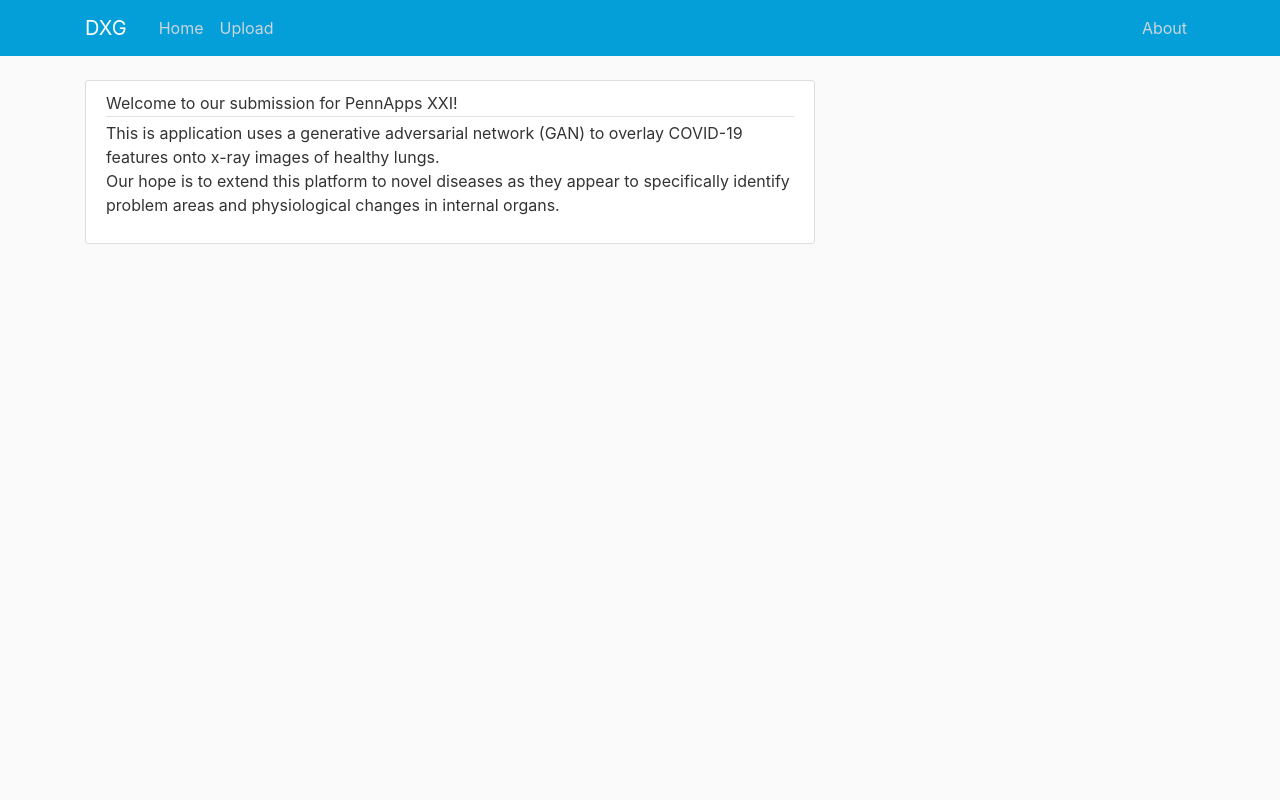
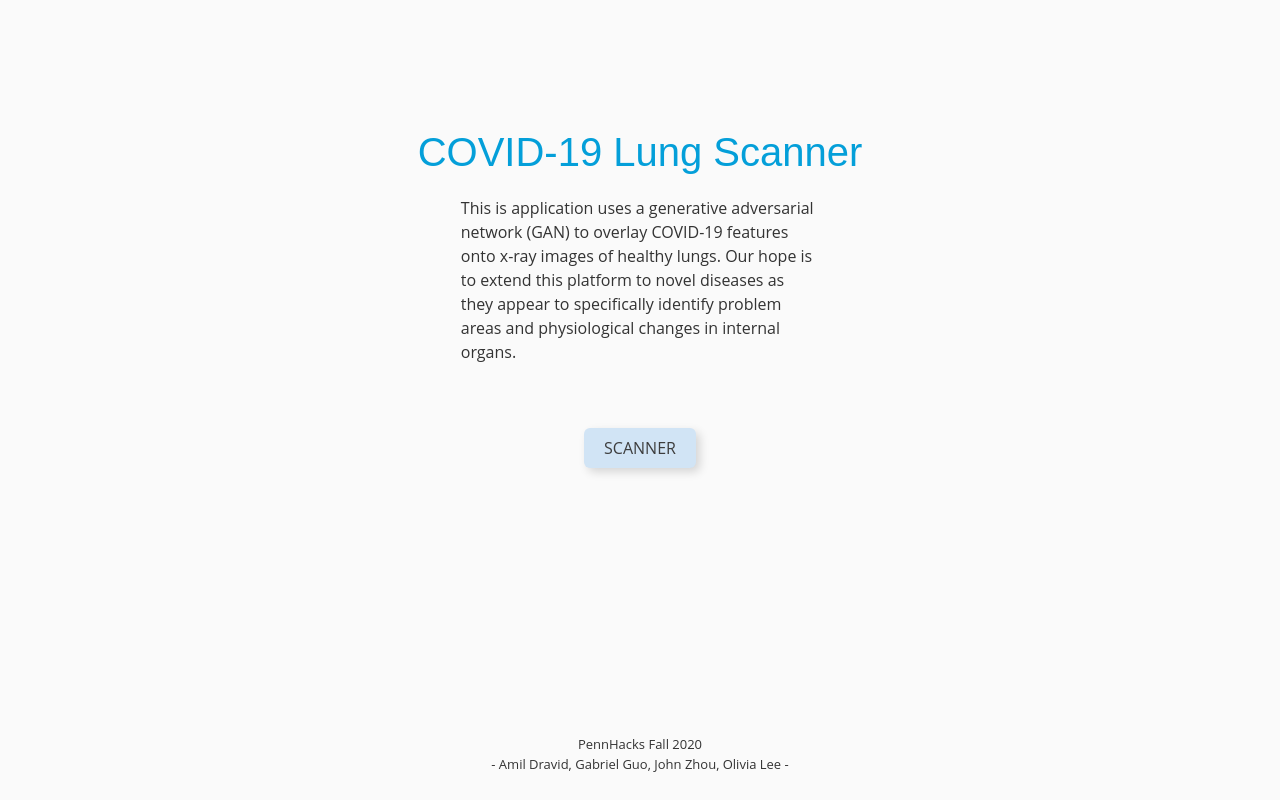
Before and after one commit to avdravid/COVIDify, a Flask app: page / in a window 1280 px wide. Run offline with Flask 2, Linux system fonts and the light colour scheme; some libraries are stand-ins or nearby versions.

Commit message:
initial front end redesign + addition of info, results, and loading pages

```diff
--- a/app.py
+++ b/app.py
@@ -25,7 +25,7 @@ def allowed_file(filename):
 
 @app.route('/favicon.ico')
 def favicon():
-    return send_from_directory(path.join(app.root_path, 'static'), 'favicon.ico', mimetype='image/vnd.microsoft.icon')
+    return send_from_directory(path.join(app.root_path, 'static'), 'virus.png')
 
 # render home landing page
 @app.route("/")
@@ -35,6 +35,10 @@ def home():
 @app.route("/about")
 def about():
     return render_template("about.html")
+
+@app.route("/info")
+def info():
+    return render_template("info.html")
 
 # path for upload page to upload file and enter gpg decryption key
 @app.route("/upload", methods=['GET', 'POST'])
@@ -66,6 +70,14 @@ def upload():
 
     return render_template('upload.html', form=form)
 
+@app.route("/loading")
+def loading():
+    return render_template("loading.html")
+
+@app.route("/results")
+def results():
+    return render_template("results.html")
+
 # only true if you run script directly, if imported will be false
 if __name__ == '__main__':
     logging.basicConfig(filename='app.log', format='%(asctime)s %(levelname)-8s %(message)s',
--- a/static/main.css
+++ b/static/main.css
@@ -2,10 +2,13 @@ body {
   background: #fafafa;
   color: #333333;
   margin-top: 5rem;
+  font-family: 'Open Sans', sans-serif;
 }
 
 h1 {
   color: #049fd9;
+  margin-bottom: 0.5em;
+  font-family: 'Montserrat', sans-serif;
 }
 
 h2,
@@ -14,6 +17,11 @@ h4,
 h5,
 h6 {
   color: #049fd9;
+}
+
+h2 {
+  font-size: 1.25rem;
+  margin-bottom: 0.5em;
 }
 
 .bg-steel {
@@ -86,3 +94,121 @@ a.article-title:hover {
 .account-heading {
   font-size: 2.5rem;
 }
+
+.header-container {
+  margin-top: 1em;
+  display: flex;
+  justify-content: center;
+}
+
+.footer-container {
+  display: flex;
+  flex-direction: column;
+  align-items: center;
+  font-size: small;
+  margin-bottom: 2em;
+}
+
+.nav-item {
+  padding: 5px;
+  margin: 0 20px;
+  border-bottom: 1px solid rgb(0,0,0,0.5);
+  color: rgb(0, 0, 0, 0.5);
+}
+
+.nav-item:hover {
+  border-bottom: 1px solid rgb(0,0,0,1);
+  color: rgb(0, 0, 0, 1);
+}
+
+a.nav-item:hover {
+  text-decoration: none;
+}
+
+.column {
+  display: flex;
+  flex-direction: column;
+}
+
+.centered-container {
+  display: flex;
+  align-items: center;
+}
+
+
+.seventy {
+  width: 70%;
+  margin: 0 auto;
+}
+
+.info {
+  width: 40%;
+}
+
+.page-header {
+  margin-bottom: 2em;
+}
+
+.body {
+  margin: 3em 0;
+}
+
+button {
+  border: none;
+  padding: 0.5em 1.25em;
+  border-radius: 6px;
+  background-color: #D1E4F5;
+  box-shadow: 4px 4px 10px rgba(0,0,0, 0.15);
+}
+
+.styled-button:hover {
+  background-color: #C6E3FE;
+}
+
+a.custom-button {
+  color: #3D3D3D;
+}
+
+a.custom-button:hover {
+  text-decoration: none;
+}
+
+/* loading page spinner  */
+.loader {
+  border: 5px solid #d3d3d3; /* Light grey */
+  border-top: 5px solid #5d5d5d; /* Dark grey */
+  border-radius: 50%;
+  width: 25px;
+  height: 25px;
+  animation: spin 2s linear infinite;
+}
+
+@-webkit-keyframes spin {
+  0% { -webkit-transform: rotate(0deg); }
+  100% { -webkit-transform: rotate(360deg); }
+}
+
+@keyframes spin {
+  0% { transform: rotate(0deg); }
+  100% { transform: rotate(360deg); }
+}
+
+/* side by side view of images (comparison), fills to size w/o morphing actual image */
+.image-results {
+  display: flex;
+  flex-direction: row;
+  align-items: center;
+
+}
+.img-fitted {
+  width: 250px;
+  height: 250px;
+  object-fit: contain;
+  margin: 1.5em;
+}
+
+/* info list styling */
+.list {
+  width: 50%;
+  margin-bottom: 0.5em;
+}
--- a/templates/home.html
+++ b/templates/home.html
@@ -1,12 +1,41 @@
-{%extends "layout.html"%} {%block content%}
-<article class="media content-section">
-  <div class="media-body">
-    <div class="article-metadata">
-      <a class="mr-2">Welcome to our submission for PennApps XXI!</a>
+<!DOCTYPE html>
+<html>
+<head>
+    <!-- Required meta tags -->
+    <meta charset="utf-8">
+    <meta name="viewport" content="width=device-width, initial-scale=1, shrink-to-fit=no">
+
+    <!-- Bootstrap CSS -->
+    <link rel="stylesheet" href="https://stackpath.bootstrapcdn.com/bootstrap/4.3.1/css/bootstrap.min.css" integrity="sha384-ggOyR0iXCbMQv3Xipma34MD+dH/1fQ784/j6cY/iJTQUOhcWr7x9JvoRxT2MZw1T" crossorigin="anonymous">
+    <link rel="stylesheet" type = "text/css" href= "{{url_for('static', filename='main.css' )}} ">
+
+    <!-- Tab Icon -->
+    <link rel="icon" href="../static/virus.png">
+
+    {%if title%}
+    <title>Disease X-Ray GAN - {{title}} </title>
+    {%else%}
+    <title>COVID-19 Effects</title>
+    {%endif%}
+</head>
+<body>
+    <div class="column centered-container page-header seventy">
+        <div class="column centered-container body">
+          <h1>COVID-19 Lung Scanner</h1>
+          <p class="info">This is application uses a generative adversarial network (GAN) to overlay COVID-19 features onto x-ray images of healthy lungs.
+            Our hope is to extend this platform to novel diseases as they appear to specifically identify problem areas and physiological changes in internal organs.</p>
+        </div>
+        <button class="styled-button">
+          <a class="custom-button" href="{{ url_for('upload') }}">SCANNER</a>
+        </button>
     </div>
-    <p class="article-content">This is application uses a generative adversarial network (GAN) to overlay COVID-19 features onto x-ray images of healthy lungs.
-    Our hope is to extend this platform to novel diseases as they appear to specifically identify problem areas and physiological changes in internal organs.</p>
-  </div>
-</article>
-
-{% endblock content %}
+    <footer class="footer-container fixed-bottom">
+        <div>
+            PennHacks Fall 2020
+        </div>
+        <div class="credits">
+            - Amil Dravid, Gabriel Guo, John Zhou, Olivia Lee -
+        </div>
+    </footer>
+</body>
+</html>
--- a/templates/layout.html
+++ b/templates/layout.html
@@ -9,38 +9,28 @@
     <link rel="stylesheet" href="https://stackpath.bootstrapcdn.com/bootstrap/4.3.1/css/bootstrap.min.css" integrity="sha384-ggOyR0iXCbMQv3Xipma34MD+dH/1fQ784/j6cY/iJTQUOhcWr7x9JvoRxT2MZw1T" crossorigin="anonymous">
     <link rel="stylesheet" type = "text/css" href= "{{url_for('static', filename='main.css' )}} ">
 
+    <!-- Tab Icon -->
+    <link rel="icon" href="../static/virus.png">
+
+    <!-- Font imports -->
+    <link href="https://fonts.googleapis.com/css2?family=Montserrat&family=Open+Sans&display=swap" rel="stylesheet">
     {%if title%}
     <title>Disease X-Ray GAN - {{title}} </title>
     {%else%}
-    <title>See the Effects of COVID-19</title>
+    <title>COVID-19 Effects</title>
     {%endif%}
 </head>
 <body>
     <header class="site-header">
-    <nav class="navbar navbar-expand-md navbar-dark bg-steel fixed-top">
-        <div class="container">
-        <a class="navbar-brand mr-4" href="/">DXG</a>
-        <button class="navbar-toggler" type="button" data-toggle="collapse" data-target="#navbarToggle" aria-controls="navbarToggle" aria-expanded="false" aria-label="Toggle navigation">
-            <span class="navbar-toggler-icon"></span>
-        </button>
-        <div class="collapse navbar-collapse" id="navbarToggle">
-            <div class="navbar-nav mr-auto">
-            <a class="nav-item nav-link" href="{{ url_for('home') }}">Home</a>
-            <a class="nav-item nav-link" href="{{ url_for('upload') }}">Upload</a>
-
-            </div>
-            <!-- Navbar Right Side -->
-            <div class="navbar-nav">
-            <a class="nav-item nav-link" href="{{ url_for('about') }}">About</a>
-
-            </div>
-        </div>
-        </div>
+        <nav class="header-container fixed-top">
+            <a class="nav-item" href="{{ url_for('home') }}">HOME</a>
+            <a class="nav-item" href="{{ url_for('upload') }}">SCAN</a>
+            <a class="nav-item" href="{{ url_for('info') }}">INFO</a>
         </nav>
     </header>
     <main role="main" class="container">
-    <div class="row">
-        <div class="col-md-8">
+    <!-- <div class="row"> -->
+        <div class="column">
             {% with messages = get_flashed_messages(with_categories=true) %}
                 {%if messages%}
                     {%for category, message in messages%}
@@ -53,8 +43,17 @@
             {% block content %}{% endblock %}
         </div>
 
+    <!-- </div> -->
+    </main>
+    <footer class="footer-container fixed-bottom">
+        <div>
+            PennHacks Fall 2020
         </div>
-    </main>
+        <div class="credits">
+            - Amil Dravid, Gabriel Guo, John Zhou, Olivia Lee -
+        </div>
+
+    </footer>
 
     <!-- Optional JavaScript -->
     <!-- jQuery first, then Popper.js, then Bootstrap JS -->
```
Also changed, not shown: templates/info.html (added, +26 -0 lines), templates/loading.html (added, +13 -0 lines), templates/results.html (added, +18 -0 lines), templates/upload.html (+6 -2 lines), README.md, static/favicon.ico (deleted), static/virus.png (added). Lines whose indentation alone changed are shown as unchanged.
